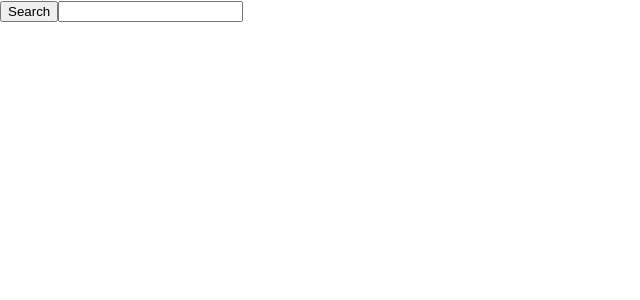
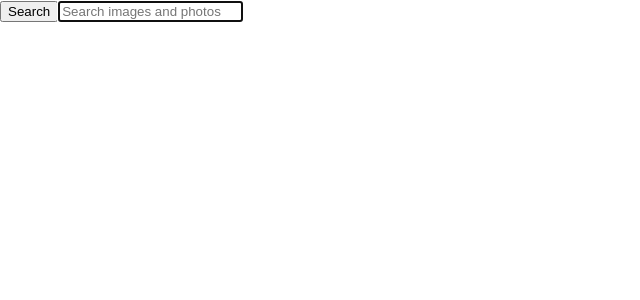
Before and after one commit to Victoria-Panayoti/goit-react-hw-04-images, a React (Create React App) app: page / in a window 1280 px wide. Shown: the top 300 px of the page, without its empty margins (0-640 px from the left). Built offline with nearby package versions, Linux system fonts and the light colour scheme.

Commit message:
add loadMore

```diff
--- a/src/Api.jsx
+++ /dev/null
@@ -1,17 +0,0 @@
-import axios from 'axios';
-
-const BASE_URL = 'https://pixabay.com/api/';
-const KEY = '34439095-285021b504ed55081c1ba79b6';
-
-export const fetchGallery = async (values) => {
-  const responce = await axios.get(`${BASE_URL}?key=${KEY}`, {
-    params: {
-      q: {values},
-      image_type: 'photo',
-      per_page: 12,
-      orientation: 'horizontal',
-      page: 1,
-    },
-  });
-    return responce.data;
-};
--- /dev/null
+++ b/src/Services/Api.jsx
@@ -0,0 +1,18 @@
+import axios from 'axios';
+
+axios.defaults.baseURL = 'https://pixabay.com/';
+const KEY = '34439095-285021b504ed55081c1ba79b6';
+
+export const fetchGallery = async (q, page) => {
+  const responce = await axios.get('api/', {
+    params: {
+      key: KEY,
+      q,
+      image_type: 'photo',
+      per_page: 12,
+      orientation: 'horizontal',
+      page,
+    },
+  });
+  return responce.data;
+};
--- a/src/components/App.jsx
+++ b/src/components/App.jsx
@@ -1,32 +1,79 @@
-import { fetchGallery } from 'Api';
 import { Component } from 'react';
 import { Searchbar } from './Searchbar/Searchbar';
+import { fetchGallery } from '../Services/Api';
+import { ImageGallery } from './ImageGallery/ImageGallery';
+import { Button } from './Button/Button';
 
 export class App extends Component {
   state = {
     gallery: [],
+    query: '',
+    page: 1,
     isLoading: false,
+    loadMore: false,
   };
-
-  // async componentDidMount() {
-  //   try {
-  //     const fetchGallery = await fetchGallery();
-  //     this.setState({ gallery: fetchGallery });
-  //   } catch(error){}
-  //  }
-  fetchGallery = async values => {
-    try{this.setState({ isLoading: true });
-    const gallery = await fetchGallery(values);
-    this.setState({ gallery: [fetchGallery], isLoading: false });
-    console.log(gallery);}catch(error){console.log(error);;}
-
+  //  handleSubmit = ({ searchQuery }) => {
+  //   const { query, page } = this.state;
+  //   if (searchQuery === query && page === 1) return;
+  //   this.setState({
+  //     query: searchQuery.trim(),
+  //     images: [],
+  //     page: 1,
+  //     loadMore: false,
+  //   });
+  // };
+  handleFormSubmit = ({ searchQuery }) => {
+    const { query, page } = this.state;
+    if (query === searchQuery && page === 1) return;
+    this.setState({
+      query: searchQuery.toLowerCase(),
+      gallery: [],
+      page: 1,
+      loadMore: false,
+    });
+  };
+  componentDidUpdate(prevProps, prevState) {
+    const { query, page } = this.state;
+    if (prevState.query !== query || prevState.page !== page) {
+      this.getGallery();
+    }
+  }
+  getGallery = async () => {
+    const { query, page } = this.state;
+    this.setState({ isLoading: true });
+    try {
+      const responce = await fetchGallery(query, page);
+      const gallery = responce.hits;
+      const total = responce.totalHits;
+      if (total === 0) {
+        console.log(
+          'Sorry, there are no images matching your search query. Please try again.'
+        );
+        return;
+      }
+      this.setState(state => ({
+        gallery: [...state.gallery, ...gallery],
+      }));
+    } catch (error) {
+      console.log('Error happend on server. Please, reload webpage.');
+    } finally {
+      this.setState({ isLoading: false });
+    }
+  };
+  loadMore = () => {
+    this.setState(prevState => ({
+      page: prevState.page + 1,
+    }));
   };
   render() {
-    const { isLoading } = this.state;
+    const { gallery, isLoading } = this.state;
     return (
       <div>
-        {isLoading && <div>Loading</div>}
-        <Searchbar onSubmit={this.fetchGallery} isSubmitting={isLoading} />
+        <Searchbar onSubmit={this.handleFormSubmit} />
+        {gallery.length > 0 && <ImageGallery gallery={gallery} />}
+        {gallery.length > 0 && gallery.length !== this.totalHits && (
+          <Button onClick={this.loadMore} />
+        )}
       </div>
     );
   }
--- /dev/null
+++ b/src/components/Button/Button.jsx
@@ -0,0 +1,7 @@
+export const  Button=({ onClick })=> {
+  return (
+    <button type="button" onClick={onClick}>
+      Load more
+    </button>
+  );
+}
--- /dev/null
+++ b/src/components/ImageGallery/ImageGallery.jsx
@@ -0,0 +1,14 @@
+import { ImageGalleryItem } from 'components/ImageGalleryItem/ImageGalleryItem';
+
+export const ImageGallery = ({ gallery ,selectedImage}) => (
+  <ul>
+    {gallery.map(({ id, webformatURL,tags,largeImageURL }) => (
+      <ImageGalleryItem
+        key={id}
+        previewImg={webformatURL}
+        tags={tags}
+        selectedImage={() => selectedImage(largeImageURL, tags)}
+      />
+    ))}
+  </ul>
+);
--- /dev/null
+++ b/src/components/ImageGalleryItem/ImageGalleryItem.jsx
@@ -0,0 +1,7 @@
+export const ImageGalleryItem = ({ tags, previewImg, selectedImage }) => {
+  return (
+    <li>
+      <img src={previewImg} alt={tags} onClick={selectedImage} />
+    </li>
+  );
+};
--- a/src/components/Searchbar/Searchbar.jsx
+++ b/src/components/Searchbar/Searchbar.jsx
@@ -1,20 +1,20 @@
-import { ErrorMessage, Field, Form, Formik } from 'formik';
+import { Field, Form, Formik } from 'formik';
 import * as Yup from 'yup';
 
 const initialValues = {
-  query:'',
-}
+  searchQuery: '',
+};
 const SearchbarSchema = Yup.object().shape({
-  query: Yup.string()
+  searchQuery: Yup.string()
     .trim()
     .min(2, 'Too Short!')
     .max(100, 'Too Long!')
-    .required('Required field!'),
+    .required('What would you like to find?'),
 });
-export const Searchbar = ({onSubmit,isSubmitting}) => {
-  const handleSubmit = (values, { resetForm }) => {
-    resetForm();
+export const Searchbar = ({ onSubmit }) => {
+  const handleSubmit = (values, actions) => {
     onSubmit(values);
+    actions.resetForm();
   };
   return (
     <Formik
@@ -22,11 +22,15 @@ export const Searchbar = ({onSubmit,isSubmitting}) => {
       validationSchema={SearchbarSchema}
       onSubmit={handleSubmit}
     >
-      <Form autoComplete="off">
-        <button type="submit" disabled={isSubmitting}>Search</button>
+      <Form>
+        <button type="submit">Search</button>
         <label>
-          <Field name="query" required />
-          <ErrorMessage name="query" component="div" />
+          <Field
+            name="searchQuery"
+            autoComplete="off"
+            autoFocus
+            placeholder="Search images and photos"
+          ></Field>
         </label>
       </Form>
     </Formik>
```
